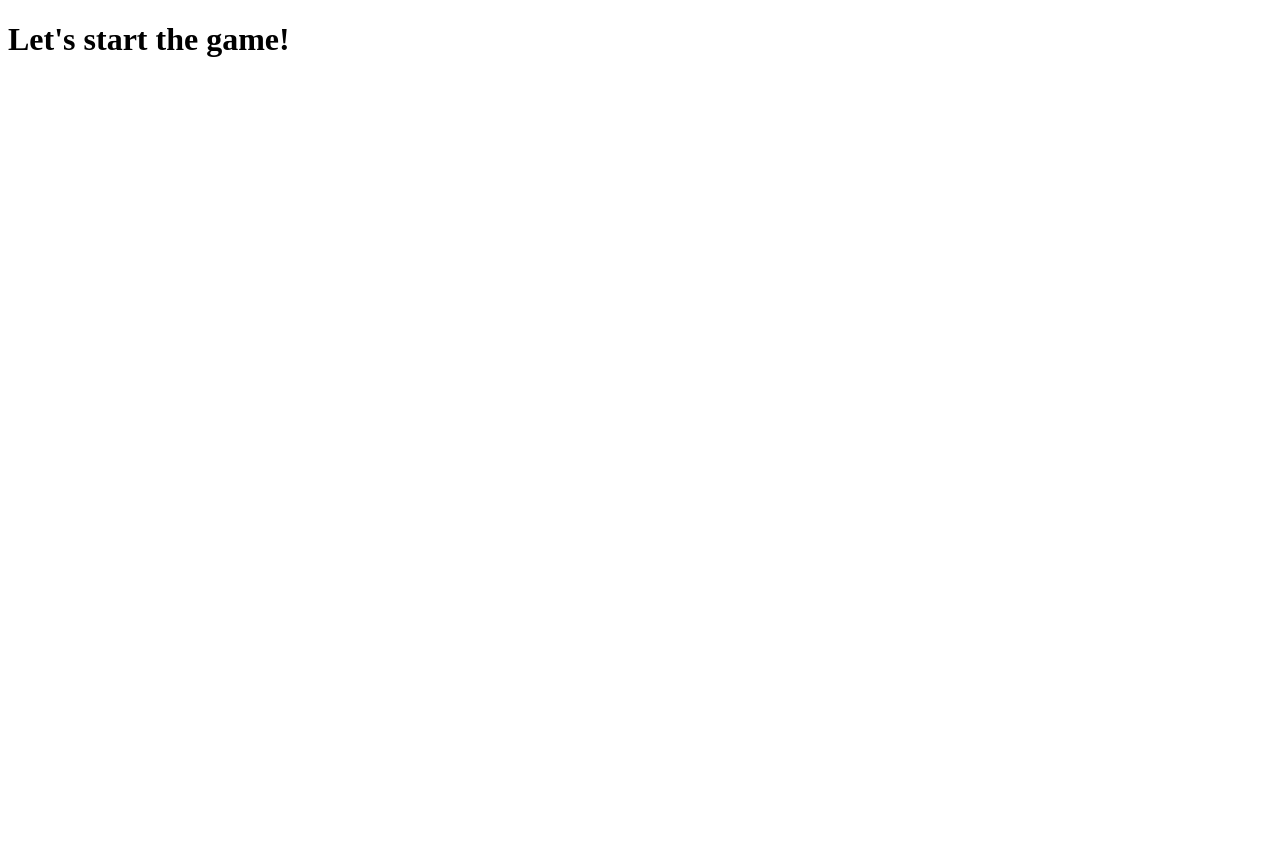
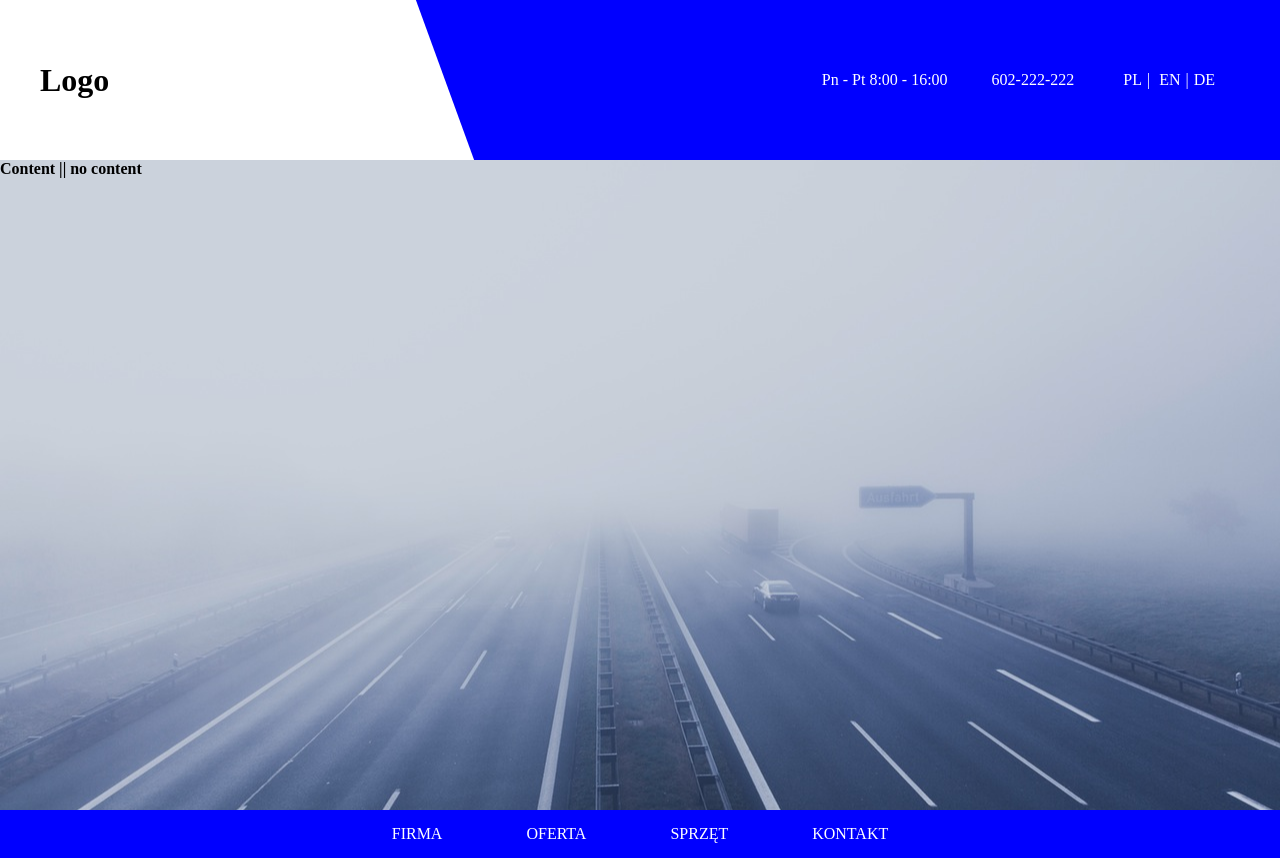
Before and after one commit to goobie7/forfiter, a plain HTML site: page index.html in a window 1280 px wide. Before the commit the page ends 800 px from the top, so only its background shows below. Drawn offline with Linux system fonts and the light colour scheme.

Commit message:
Added some first styles

```diff
--- a/css/style_ld.css
+++ b/css/style_ld.css
@@ -0,0 +1,117 @@
+* {
+	padding: 0;
+	margin: 0;
+	box-sizing: border-box;
+}
+
+ul, ol {
+	list-style: none;
+}
+
+body {
+	position: relative;
+}
+
+.clearfix:before,
+.clearfix:after {
+	content: " ";
+    display: table;
+    clear: both;
+}
+
+header {
+	background: blue;
+}
+
+.container {
+	width: 100%;
+	max-width: 1200px;
+	margin: 0 auto;
+}
+
+.contact_wrapper, .logo_wrapper {
+	width: 35%;
+	float: left;
+	position: relative;
+	padding: 50px 0;
+	line-height: 60px;
+}
+
+.contact_wrapper {
+	background: blue;
+	width: 65%;
+	/*padding: 0;*/
+}
+
+.logo_wrapper:before {
+	content: '';
+    background: rgb(255, 255, 255);
+    /*background: red;*/
+    position: absolute;
+    top: 0;
+    bottom: 0;
+    right: 0.9375rem;
+    width: 200%;
+    transform: skew(20deg);
+    z-index: 1;
+}
+
+.logo {
+	z-index: 10;
+	position: relative;
+}
+
+.contact_list {
+	text-align: right;
+}
+
+.contact_list .contact_item {
+	display: inline-block;
+	padding: 0px 20px;
+	color: #FFF;
+}
+
+.contact_item a {
+	color: #FFF;
+	padding: 0px 5px;
+	text-decoration: none;
+	transition: all .5s;
+}
+
+.contact_item a:hover {
+	color: #ccc;
+}
+
+
+
+.jumbotron {
+	background: url('../img/main_intro.jpeg');
+	min-height: 650px;
+	background-size: cover;
+	background-position: center center;
+}
+
+.main_nav {
+	width: 100%;
+	position: relative;
+	background: blue;
+	text-align: center;
+}
+
+.links_list .link_item {
+	/*float: left;*/
+	display: inline-block;
+	padding: 15px 40px;
+	cursor: pointer;
+	transition: all .5s;
+}
+
+.link_item:hover {
+	background: lightblue;
+}
+
+.link_item a {
+	color: #FFF;
+	text-transform: uppercase;
+	text-decoration: none;
+}
--- a/index.html
+++ b/index.html
@@ -7,8 +7,37 @@
 		<link rel="stylesheet" type="text/css" href="css/style_ag.css">
 	</head>
 	<body>
-		<h1>Let's start the game!</h1>
-
+		<header class="clearfix">
+			<div class="container clearfix">
+				<div class="logo_wrapper">
+					<h1 class="logo">Logo</h1>
+				</div>
+				<div class="contact_wrapper">
+					<div class="contact">
+						<ul class="contact_list">
+							<li class="contact_item">Pn - Pt 8:00 - 16:00</li>
+							<li class="contact_item">602-222-222</li>
+							<li class="contact_item"><a href="#">PL</a>| <a href="#">EN</a>|<a href="#">DE</a></li>
+						</ul>
+					</div>
+				</div>
+			</div>
+		</header>
+		<section class="jumbotron">
+			<div class="jumbotron_content">
+				<h4>Content || no content</h4>
+			</div>
+		</section>
+		<nav id="main_navigation" class="main_nav navigation">
+			<div class="container">
+				<ul class="links_list clearfix">
+					<li class="link_item"><a href="#firma">Firma</a></li>
+					<li class="link_item"><a href="#oferta">Oferta</a></li>
+					<li class="link_item"><a href="#sprzet">Sprzęt</a></li>
+					<li class="link_item"><a href="#kontact">Kontakt</a></li>
+				</ul>
+			</div>
+		</nav>
 
 	<script type="text/javascript" src="js/scripts.js"></script>
 	</body>
```
Also changed, not shown: img/main_intro.jpeg (added).
